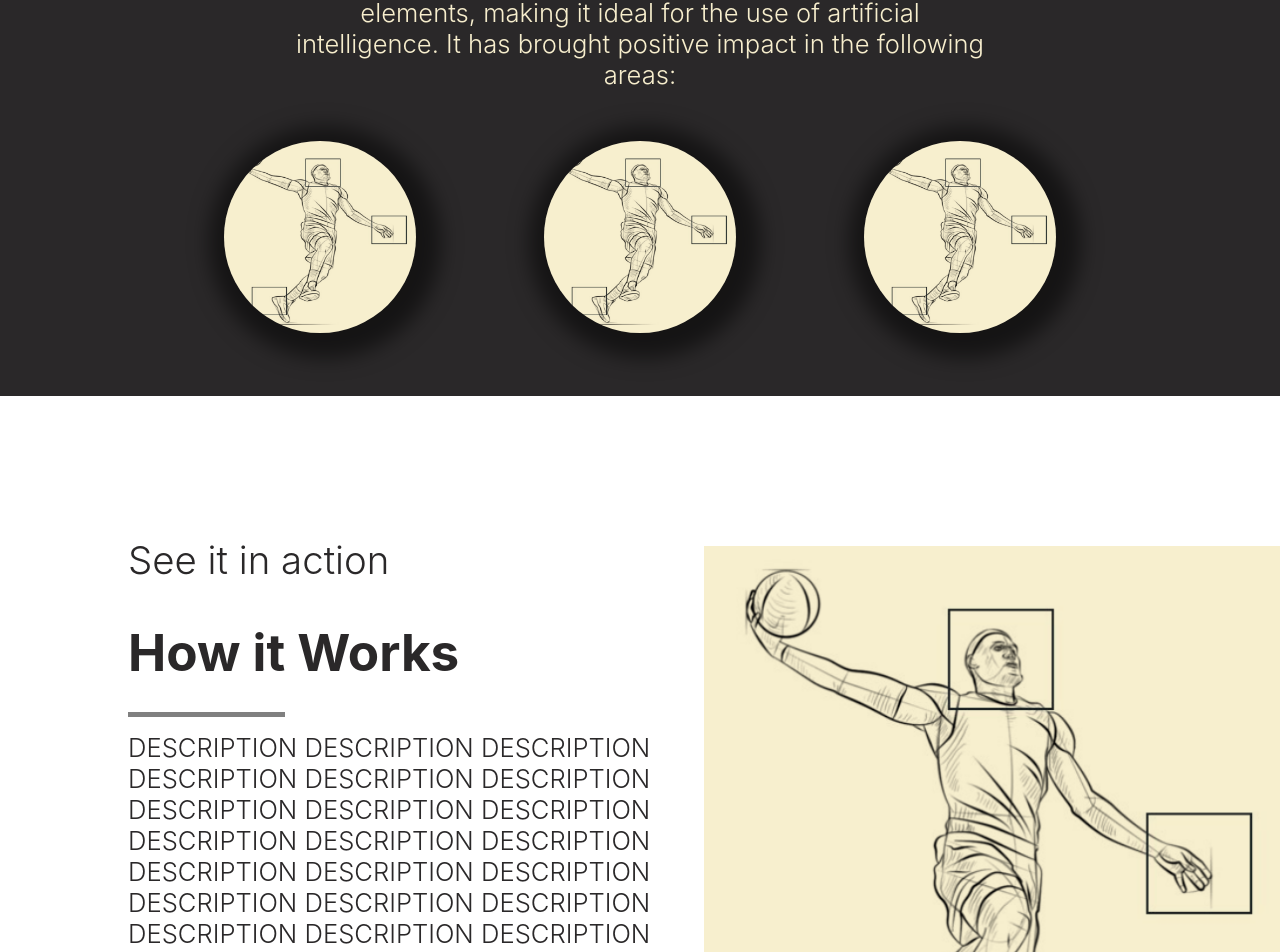
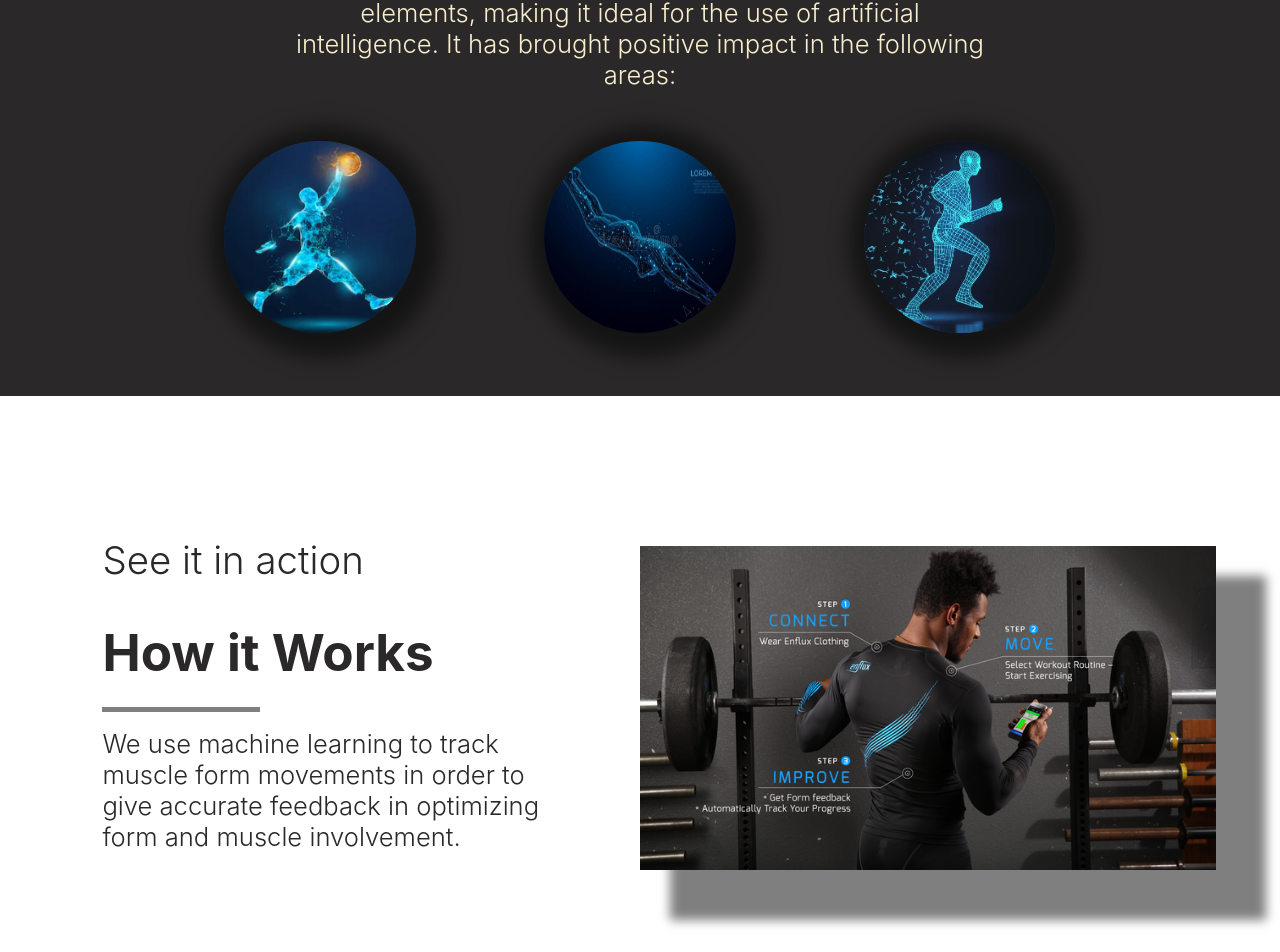
Before and after one commit to WillieXia/SportsAI, a React (Create React App) app: page /Home in a window 1280 px wide. Shown: the part 890-1842 px from the top of the page. Built offline with nearby package versions, Linux system fonts and the light colour scheme.

Commit message:
fixed merge

```diff
--- a/src/App.js
+++ b/src/App.js
@@ -4,17 +4,21 @@
 import { BrowserRouter as Router, Route, Redirect } from '../node_modules/react-router-dom';
 
 import baller from './components/images/hooper.png';
+import swimmer from './components/images/swimmer.JPG';
+import baller3d from './components/images/baller.JPG';
+import runner from './components/images/runner.JPG';
+import train from './components/images/3d_analysis.png';
 import loginimage from './components/images/Ferb.png';
 import Radium, { StyleRoot } from '../node_modules/radium';
 import { bounce } from '../node_modules/react-animations';
-import { slideInRight } from '../node_modules/react-animations/lib/slide-in-right';
 
-const styles = {
-  bounce: {
-    animation: 'x 1s',
-    animationName: Radium.keyframes(bounce, 'bounce')
-  }
-}
+// import { slideInRight } from '../node_modules/react-animations/lib/slide-in-right';
+// const styles = {
+//   bounce: {
+//     animation: 'x 1s',
+//     animationName: Radium.keyframes(bounce, 'bounce')
+//   }
+// }
 
 
 
@@ -42,8 +46,8 @@
 }
 
 const Home = () => (
-  <div>
-    <meta name="viewport" content="width=device-width, maximum-scale=0" />
+  <div className="main1">
+    <meta name="viewport" className = "meta" content="width=device-width, maximum-scale=0" />
     <section className="CatchSection" id = "CatchSection">
       <header className="Catch">
         {/*Information part*/}
@@ -72,17 +76,17 @@
           It has brought positive impact in the following areas:
               </p>
         <div className="CircleImages">
-          <img src={baller} alt="Avatar"></img>
+          <img src={baller3d} alt="Avatar"></img>
           <div className="spacer2"></div>
-          <img src={baller} alt="Avatar"></img>
+          <img src={swimmer} alt="Avatar"></img>
           <div className="spacer2"></div>
-          <img src={baller} alt="Avatar"></img>
+          <img src={runner} alt="Avatar"></img>
         </div>
         <p></p>
       </div>
     </section>
     <section className="EndSection" id = "EndSection">
-      <section className="leftSection">
+      <section className="leftSection2">
         <p className="See_it_in_action">
           See it in action
               </p>
@@ -90,14 +94,13 @@
           <span className="How_it"> How it</span> Works
               </header>
         <p className="Description3">
-          DESCRIPTION DESCRIPTION DESCRIPTION DESCRIPTION DESCRIPTION DESCRIPTION DESCRIPTION DESCRIPTION
-          DESCRIPTION DESCRIPTION DESCRIPTION DESCRIPTION DESCRIPTION DESCRIPTION DESCRIPTION DESCRIPTION
-          DESCRIPTION DESCRIPTION DESCRIPTION DESCRIPTION DESCRIPTION DESCRIPTION DESCRIPTION DESCRIPTION
-          DESCRIPTION DESCRIPTION DESCRIPTION DESCRIPTION DESCRIPTION DESCRIPTION DESCRIPTION DESCRIPTION
+          We use machine learning to track muscle form movements in order to
+          give accurate feedback in optimizing form and muscle involvement.
+
               </p>
       </section>
-      <section className="RightSection">
-        <img className="AI-Photo" src={baller} />
+      <section className="RightSection2">
+        <img className="AI-Photo" src={train} />
       </section>
     </section>
   </div>
@@ -141,16 +144,47 @@
 );
 
 class LoginBox extends React.Component {
-
   constructor() {
     super();
     this.state = {
-      name: 'React'
+      username: "",
+      password: ""
     };
+    this.result = {
+      username: "",
+      password: ""
+    }
+
+    this.submitLogin = this.submitLogin.bind(this);
+    this.handleChange = this.handleChange.bind(this);
   }
 
-  submitLogin(e) {
-    console.log("jeff")
+  handleChange({ target }) {
+    this.setState({
+      [target.name]: target.value
+    });
+  }
+
+  submitLogin() {
+    fetch('http://127.0.0.1:8000/api/',{
+      method:"POST",
+      headers:{
+        'Content-Type': 'application/json',
+      },
+      body: JSON.stringify({
+        "First": this.state.username,
+        "Last": this.state.password
+      })
+    })
+  }
+
+  async componentDidMount() {
+    try {
+      const res = await fetch('http://127.0.0.1:8000/api/?format=json');
+      this.result.username = await res.json();
+    } catch (e) {
+      console.log(e);
+    }
   }
 
   render() {
@@ -167,6 +201,8 @@
               type="text"
               name="username"
               className="login-input"
+              value={ this.state.username }
+              onChange={ this.handleChange }
               placeholder="Username"/>
           </div>
 
@@ -176,6 +212,8 @@
               type="password"
               name="password"
               className="login-input"
+              value={ this.state.password }
+              onChange={ this.handleChange }
               placeholder="Password"/>
           </div>
 
```
Also changed, not shown: src/App.css (+0 -9 lines), 1 other file (tests, documents, lock files or other folders).
